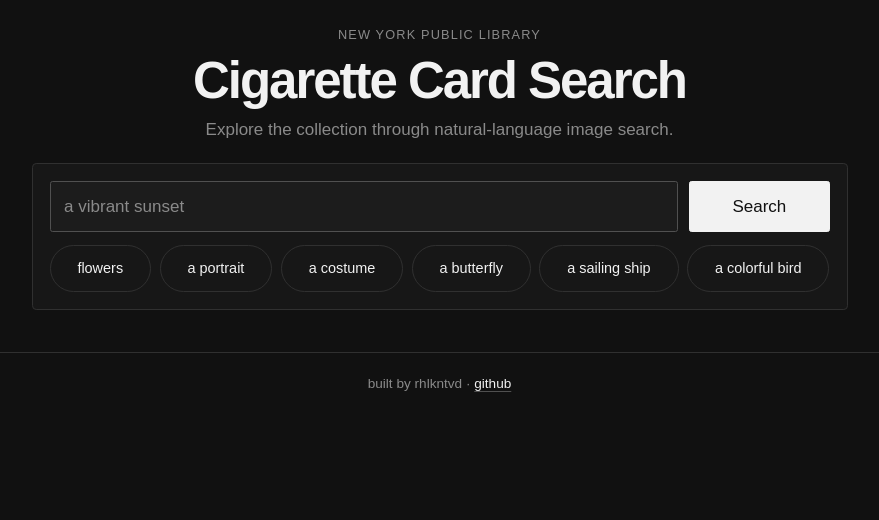
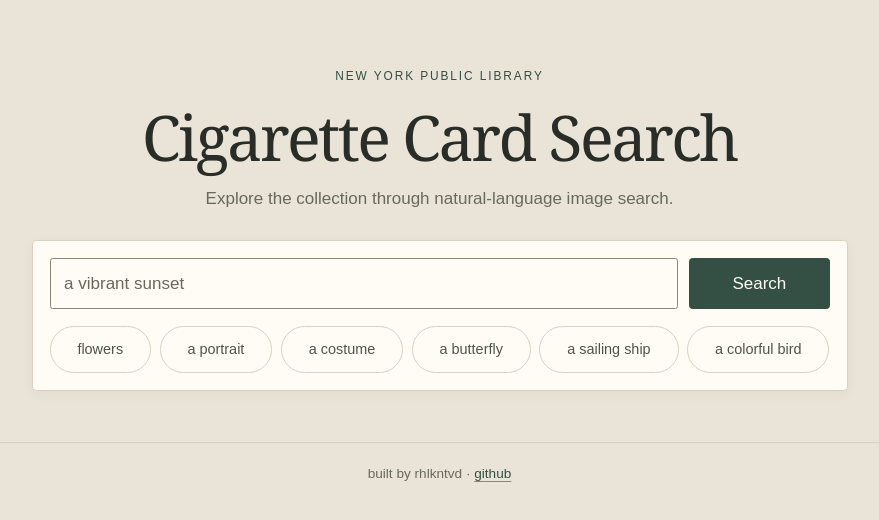
Before and after one commit to rhlkntvd/cigarette-card-search, a Next.js app: page / in a window 1280 px wide. Shown: the top 520 px of the page, without its empty margins (193-1072 px from the left). Built offline with nearby package versions, Linux system fonts and the light colour scheme.

Commit message:
style: introduce museum-inspired theme

```diff
--- a/src/app/card-detail.tsx
+++ b/src/app/card-detail.tsx
@@ -85,12 +85,17 @@ export default function CardDetail({ card, onClose }: CardDetailProps) {
       }}
     >
       <div className="dialog-content">
-        <header className="dialog-header">
-          <h2 id="card-detail-title">{card.title}</h2>
-          <button type="button" autoFocus onClick={closeViewer}>
-            Close <span aria-hidden="true">×</span>
-          </button>
-        </header>
+        <h2 id="card-detail-title" className="dialog-title">
+          {card.title}
+        </h2>
+        <button
+          className="dialog-close"
+          type="button"
+          autoFocus
+          onClick={closeViewer}
+        >
+          Close <span aria-hidden="true">×</span>
+        </button>
 
         {/* Keep both sides mounted to preload images and preserve pending requests. */}
         <div hidden={side !== "front"}>
--- a/src/app/globals.css
+++ b/src/app/globals.css
@@ -1,17 +1,21 @@
 :root {
-  --background: #111;
-  --surface: #171717;
-  --surface-hover: #202020;
-  --text: #f2f2f2;
-  --text-secondary: #c5c5c5;
-  --muted: #8a8a8a;
-  --error: #e57373;
-  --border: #303030;
-  --border-strong: #505050;
-  --control-background: #1c1c1c;
-  --selected-background: #262626;
-  --selected-border: #707070;
-  --focus: #f2f2f2;
+  --background: #eae4d8;
+  --surface: #fffcf6;
+  --surface-hover: #eae5d8;
+  --text: #292d27;
+  --text-secondary: #4c554b;
+  --muted: #68685c;
+  --error: #a13d2d;
+  --border: #d8d1c2;
+  --border-strong: #8b8778;
+  --control-background: #eee9de;
+  --accent: #344f43;
+  --accent-hover: #253d32;
+  --on-accent: #fffcf6;
+  --selected-background: #344f43;
+  --selected-border: #344f43;
+  --focus: #344f43;
+  --heading-font: Georgia, "Times New Roman", serif;
 }
 
 * {
@@ -19,7 +23,7 @@
 }
 
 html {
-  color-scheme: dark;
+  color-scheme: light;
   font-size: 17px;
   scrollbar-gutter: stable;
 }
@@ -40,7 +44,7 @@ body {
 main {
   width: min(calc(100% - 2rem), 64rem);
   margin-inline: auto;
-  padding-top: 1.5rem;
+  padding-top: clamp(2rem, 6vw, 4rem);
 }
 
 .site-header {
@@ -48,19 +52,20 @@ main {
 }
 
 .eyebrow {
-  margin: 0 0 0.65rem;
-  color: var(--muted);
-  font-size: 0.75rem;
-  letter-spacing: 0.09em;
+  margin: 0 0 1rem;
+  color: var(--accent);
+  font-size: 0.7rem;
+  letter-spacing: 0.16em;
   text-transform: uppercase;
 }
 
 h1 {
   margin: 0;
-  font-size: clamp(2rem, 5vw, 3rem);
-  font-weight: 600;
+  font-family: var(--heading-font);
+  font-size: clamp(2.1rem, 6vw, 3.7rem);
+  font-weight: 400;
   letter-spacing: -0.04em;
-  line-height: 1.05;
+  line-height: 1.12;
 }
 
 .home-link,
@@ -72,15 +77,12 @@ h1 {
 
 .collection-link:hover {
   color: var(--text-secondary);
-}
-
-.collection-link:hover {
   text-decoration: underline;
 }
 
 .introduction {
   max-width: 38rem;
-  margin: 0.6rem auto 1.25rem;
+  margin: 0.85rem auto 1.75rem;
   color: var(--muted);
 }
 
@@ -93,7 +95,7 @@ button,
 .primary-link {
   min-height: 2.75rem;
   border: 1px solid var(--border-strong);
-  border-radius: 0.15rem;
+  border-radius: 0.2rem;
   padding: 0.5rem 0.9rem;
   background: transparent;
   color: var(--text);
@@ -112,27 +114,27 @@ button:hover {
 button:disabled {
   border-color: var(--border);
   background: var(--surface-hover);
-  color: #666;
+  color: var(--muted);
   cursor: not-allowed;
 }
 
 button[type="submit"],
 .primary-link {
-  border-color: var(--text);
-  background: var(--text);
-  color: var(--background);
+  border-color: var(--accent);
+  background: var(--accent);
+  color: var(--on-accent);
 }
 
 button[type="submit"]:hover,
 .primary-link:hover {
-  border-color: #d8d8d8;
-  background: #d8d8d8;
-  color: var(--background);
+  border-color: var(--accent-hover);
+  background: var(--accent-hover);
+  color: var(--on-accent);
 }
 
 button[type="submit"]:disabled {
   border-color: var(--border-strong);
-  background: var(--selected-background);
+  background: var(--surface-hover);
   color: var(--muted);
   cursor: wait;
 }
@@ -143,7 +145,7 @@ button[type="submit"]:disabled {
 }
 
 a {
-  color: var(--text);
+  color: var(--accent);
   text-decoration-color: var(--border-strong);
   text-underline-offset: 0.2em;
 }
@@ -159,6 +161,7 @@ a:hover {
   border-radius: 0.25rem;
   padding: 1rem;
   background: var(--surface);
+  box-shadow: 0 3px 14px rgb(57 47 27 / 4%);
 }
 
 .search-input-row {
@@ -173,7 +176,7 @@ a:hover {
   border: 1px solid var(--border-strong);
   border-radius: 0.15rem;
   padding: 0.6rem 0.8rem;
-  background: var(--control-background);
+  background: var(--surface);
   color: var(--text);
 }
 
@@ -201,19 +204,22 @@ a:hover {
   display: flex;
   flex-wrap: wrap;
   gap: 0.5rem;
-  margin-top: 0.75rem;
+  margin-top: 1rem;
 }
 
 .search-examples button {
   flex: 1 0 auto;
   border-color: var(--border);
+  color: var(--text-secondary);
   border-radius: 1.5rem;
   padding-inline: 0.75rem;
   font-size: 0.85rem;
 }
 
 .search-examples button:hover:not(:disabled) {
-  border-color: var(--border-strong);
+  border-color: var(--accent);
+  background: var(--control-background);
+  color: var(--accent);
 }
 
 .search-status,
@@ -230,12 +236,14 @@ a:hover {
 }
 
 .results-header:has(h2) {
-  margin: 1.25rem 0 1rem;
+  margin: 2rem 0 1rem;
+  border-bottom: 1px solid var(--border);
+  padding-bottom: 0.75rem;
 }
 
 .results-header h2 {
   margin: 0;
-  font-size: 1.15rem;
+  font-size: 1.4rem;
 }
 
 .search-status {
@@ -256,8 +264,9 @@ a:hover {
 
 h2 {
   margin: 0 0 1.25rem;
+  font-family: var(--heading-font);
   font-size: 1.4rem;
-  font-weight: 600;
+  font-weight: 400;
   letter-spacing: -0.025em;
 }
 
@@ -278,11 +287,12 @@ h2 {
   border: 1px solid var(--border);
   border-radius: 0.25rem;
   background: var(--surface);
+  box-shadow: 0 2px 5px rgb(57 47 27 / 4%);
 }
 
 .result-card:hover,
 .result-card:focus-within {
-  border-color: var(--border-strong);
+  border-color: var(--accent);
 }
 
 .card-image {
@@ -302,7 +312,7 @@ h2 {
   display: block;
   width: 100%;
   height: 100%;
-  padding: 1rem;
+  padding: 1.25rem;
   object-fit: contain;
 }
 
@@ -333,7 +343,8 @@ h2 {
 
 .card-details h3 {
   margin: 0;
-  font-size: 1rem;
+  font-family: var(--heading-font);
+  font-size: 1.15rem;
   line-height: 1.4;
   overflow-wrap: anywhere;
 }
@@ -344,7 +355,7 @@ h2 {
   padding: 0;
   background: transparent;
   font: inherit;
-  font-weight: 600;
+  font-weight: 400;
   text-align: left;
 }
 
@@ -409,7 +420,7 @@ h2 {
 }
 
 .site-footer {
-  margin-top: 2.5rem;
+  margin-top: 3rem;
   border-top: 1px solid var(--border);
   padding: 1.25rem 0 2rem;
   color: var(--muted);
@@ -436,34 +447,33 @@ h2 {
 }
 
 .card-dialog::backdrop {
-  background: rgb(0 0 0 / 80%);
+  background: rgb(30 34 28 / 75%);
 }
 
 .dialog-content {
+  display: grid;
+  grid-template-columns: minmax(0, 1fr) auto;
+  align-items: start;
+  gap: 1rem;
   padding: 1.5rem;
 }
 
-.dialog-header {
+.dialog-content > :not(.dialog-title, .dialog-close) {
+  grid-column: 1 / -1;
+}
+
+.dialog-close {
   position: sticky;
   top: 0;
   z-index: 2;
-  display: flex;
-  align-items: flex-start;
-  justify-content: space-between;
-  gap: 1rem;
-  padding-bottom: 1rem;
   background: var(--surface);
 }
 
-.dialog-header h2 {
+.dialog-title {
   min-width: 0;
   margin: 0;
   font-size: clamp(1.1rem, 3vw, 1.6rem);
   overflow-wrap: anywhere;
-}
-
-.dialog-header button {
-  flex-shrink: 0;
 }
 
 .card-dialog .card-image {
@@ -493,7 +503,6 @@ h2 {
   align-items: center;
   justify-content: space-between;
   gap: 0.75rem;
-  margin-top: 0.75rem;
 }
 
 .image-controls {
@@ -504,10 +513,11 @@ h2 {
 .image-controls button[aria-pressed="true"] {
   border-color: var(--selected-border);
   background: var(--selected-background);
+  color: var(--on-accent);
 }
 
 .detail-note {
-  margin: 0.75rem 0 0;
+  margin: 0;
 }
 
 .primary-link {
@@ -536,7 +546,7 @@ h2 {
 
   main {
     width: calc(100% - 1.5rem);
-    padding-top: 1.25rem;
+    padding-top: 2rem;
   }
 
   .search-form,
```
Also changed, not shown: src/app/icon.svg.
